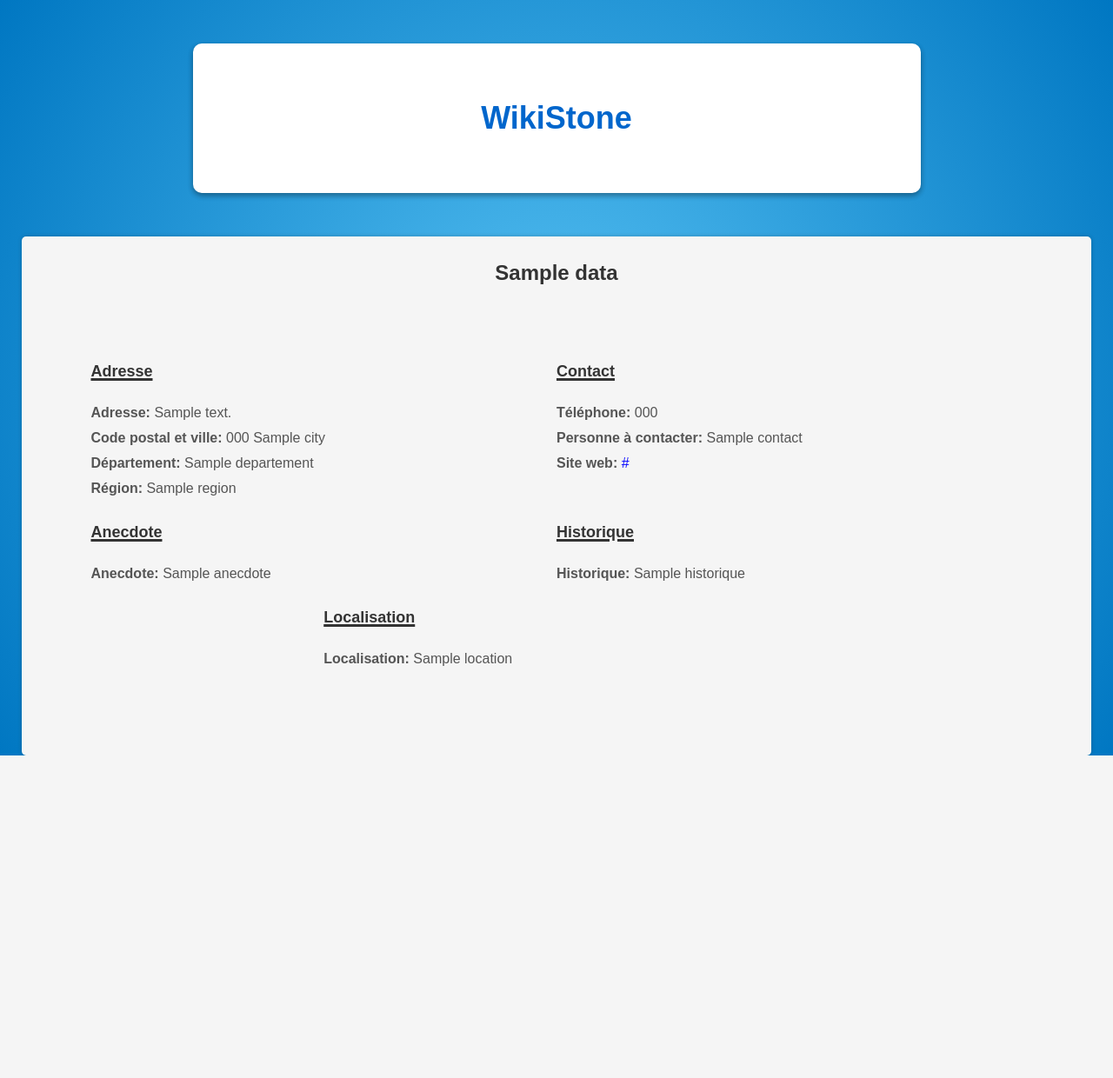
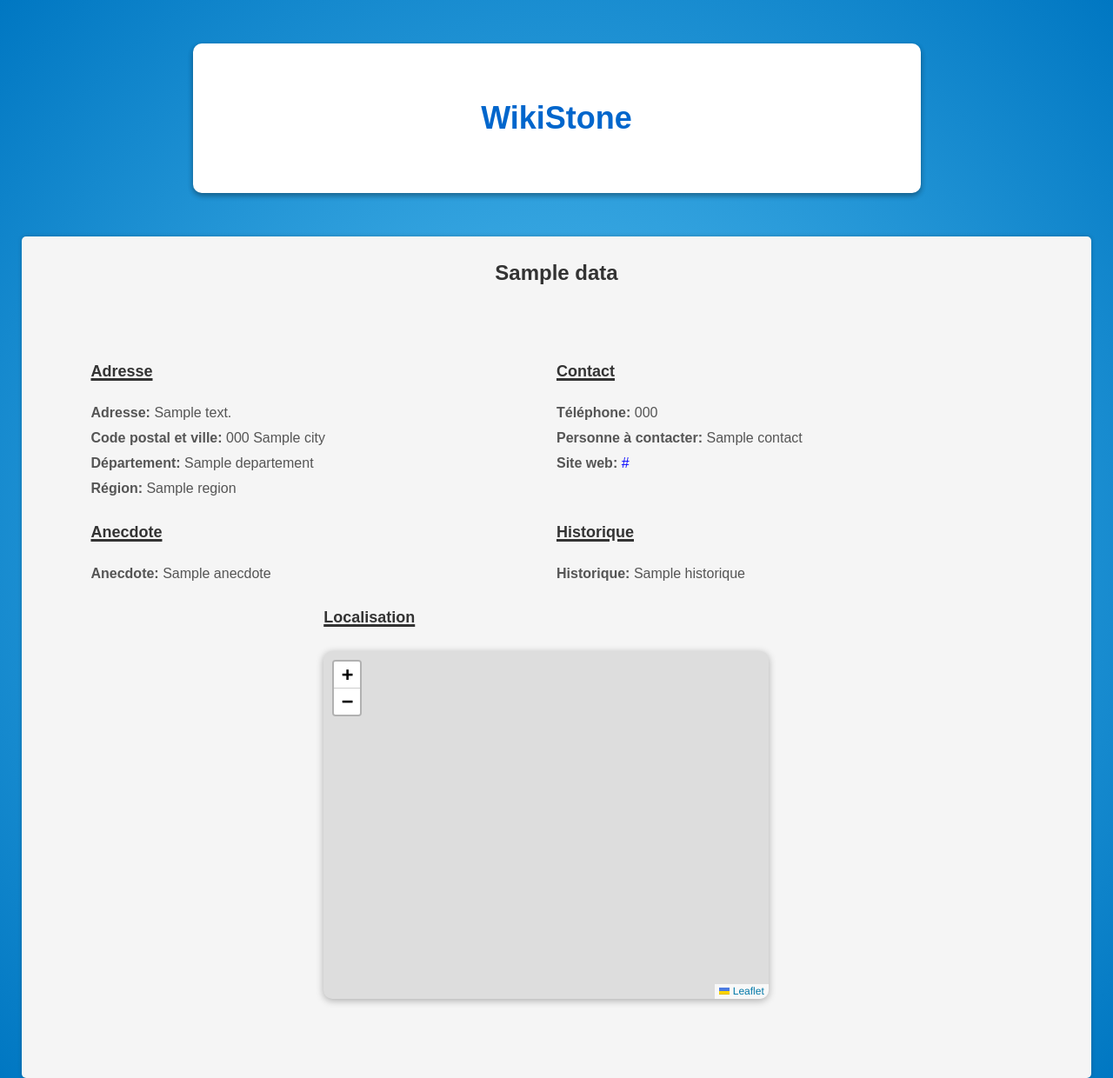
Before and after one commit to zestones/WikiStone, a Flask app: template wikibase/wikibase_interface/templates/item.html in a window 1280 px wide. Shown: the whole page at 87% size. Before the commit the page ends 869 px from the top, so only its background shows below. Run offline with Flask 2, Linux system fonts and the light colour scheme; the template is opened without the code that fills it: most values are stand-ins (such as "Sample title", 1, 10 or a date in 2020); some libraries are stand-ins or nearby versions.

Commit message:
feat: display map with item for each item

```diff
--- a/wikibase/wikibase_interface/main.py
+++ b/wikibase/wikibase_interface/main.py
@@ -58,8 +58,10 @@ def parse_item_data(claims):
         prop_label.append(property_label)
 
         for claim in claim_list:
-            result[property_label] = str(claim.value)
-            print(claim.value)
+            if property_label == 'Location':
+                result[property_label] = [float(claim.value.latitude), float(claim.value.longitude)]
+            else:
+                result[property_label] = str(claim.value)
 
     return result, prop_label
 
@@ -72,6 +74,6 @@ def display_item_page():
     claims = item.claims.to_dict()
 
     data, prop_label = parse_item_data(claims)
-    print(json.dumps(data, indent=2))
+    # print(json.dumps(data, indent=2))
 
     return render_template('item.html', data=data, prop_label=prop_label)
--- a/wikibase/wikibase_interface/static/css/item.css
+++ b/wikibase/wikibase_interface/static/css/item.css
@@ -53,3 +53,10 @@
 .item-website a:hover {
     text-decoration: underline;
 }
+
+#map {
+  height: 400px;
+  width: 100%;
+  border-radius: 10px;
+  box-shadow: 0 2px 8px rgba(0, 0, 0, 0.3);
+}
--- /dev/null
+++ b/wikibase/wikibase_interface/static/js/map/item-location.js
@@ -0,0 +1,15 @@
+function displayItemLocation(location) {
+    console.log(location)
+    var coords = location.split(',');
+    const latlng = coords.map(function (coord) {
+        return parseFloat(coord.replace(/\[|\]/g, ''));
+    });
+
+    // Create the map and add a marker at the item location
+    var map = L.map('map').setView(latlng, 13);
+    L.tileLayer('https://{s}.tile.openstreetmap.org/{z}/{x}/{y}.png', {
+        attribution: '',
+        maxZoom: 18
+    }).addTo(map);
+    L.marker(latlng).addTo(map);
+}
--- a/wikibase/wikibase_interface/templates/item.html
+++ b/wikibase/wikibase_interface/templates/item.html
@@ -16,6 +16,10 @@
       rel="stylesheet"
       type="text/css"
       href="{{ url_for('static', filename='css/item.css') }}"
+    />
+    <link
+      rel="stylesheet"
+      href="https://unpkg.com/leaflet@1.7.1/dist/leaflet.css"
     />
   </head>
   <body>
@@ -97,9 +101,7 @@
         {% endif %} {% if data['Location'] %}
         <div class="item-group">
           <h3 class="item-group-title">Localisation</h3>
-          <p class="item-prop">
-            <strong>Localisation:</strong> {{ data['Location'] }}
-          </p>
+          <div id="map" style="height: 400px"></div>
         </div>
         {% endif %} {% if not data['Location'] and not data['Anecdote'] and not
         data['Precision on the protection'] and not data['Historique'] %}
@@ -110,5 +112,13 @@
         {% endif %}
       </div>
     </div>
+    <script src="https://unpkg.com/leaflet@1.7.1/dist/leaflet.js"></script>
+    <script
+      type="text/javascript"
+      src="{{ url_for('static', filename='js/map/item-location.js') }}"
+    ></script>
+    <script>
+      displayItemLocation("{{ data['Location'] }}");
+    </script>
   </body>
 </html>
```
